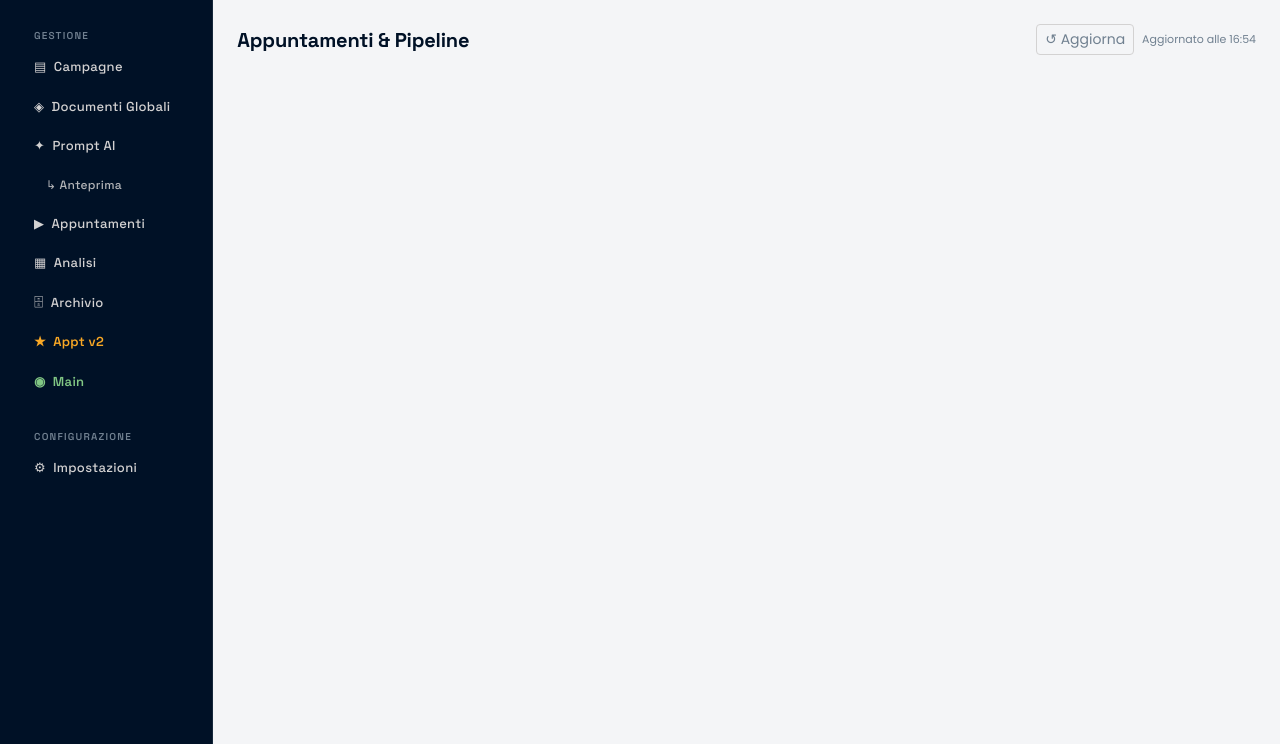
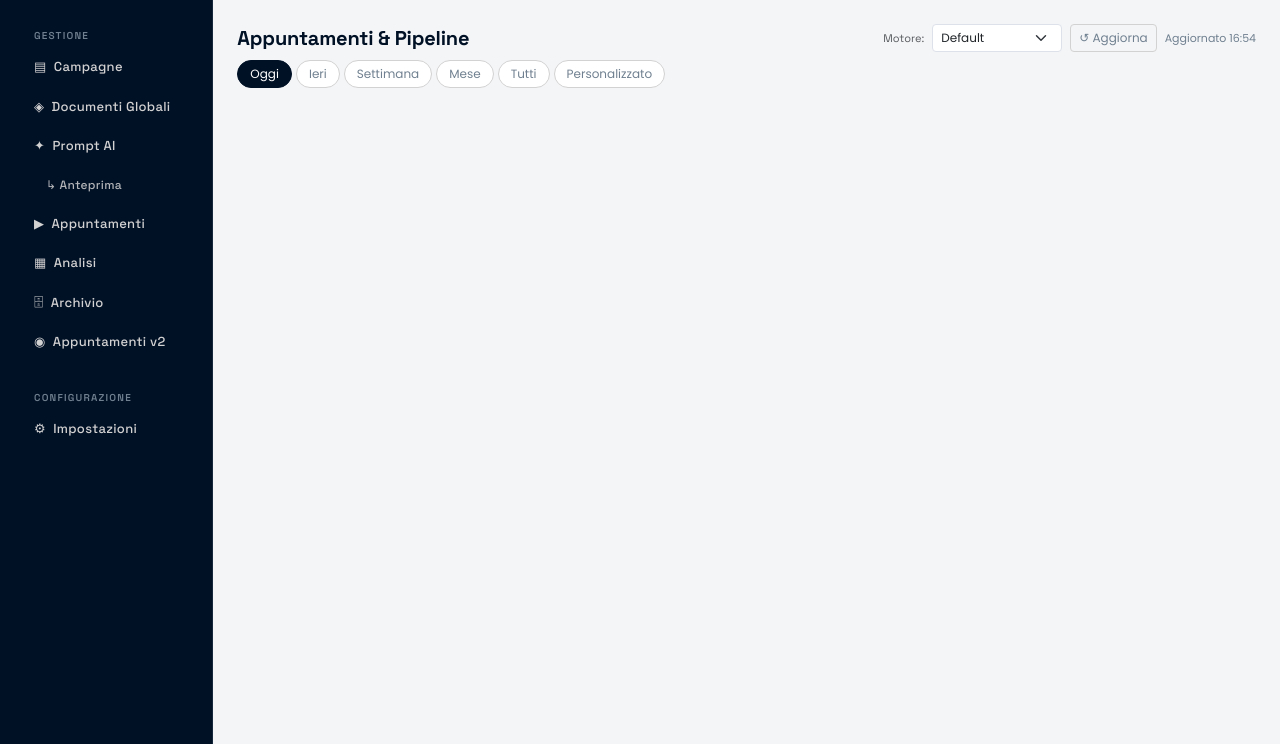
Before and after one commit to pierluigipontecorvo-bot/callcoach-ai, a FastAPI app: template templates/main.html in a window 1280 px wide. Shown: the part 56-800 px from the top of the page. Run offline with FastAPI, Linux system fonts and the light colour scheme; the template is opened without the code that fills it, so the values that code supplies are empty; parts of the project's set-up code (start-up, migrations or seed data) failed here and were passed over.

Commit message:
Fix: settings 500, main page filtri periodo + selettore motore
- Settings page: tabelle create inline se non esistono, no più 500
- main.html: aggiunto selettore motore (OpenAI/AssemblyAI) in header
- main.html: aggiunto filtri periodo pill-button (Oggi/Ieri/Sett/Mese/Tutti/Custom)
- Sidebar: voce unica Appuntamenti v2 → /admin/ui/main
- appointments/data: supporto parametro ?period= per filtrare per data

Co-Authored-By: Claude Sonnet 4.6 <noreply@anthropic.com>

```diff
--- a/templates/base.html
+++ b/templates/base.html
@@ -251,17 +251,9 @@
           </a>
         </li>
         <li class="nav-item">
-          <a class="nav-link {% if active_page == 'appointments2' %}active{% endif %}"
-             href="/admin/ui/appointments2"
-             style="color:#f9a825;font-weight:600;">
-            ★ &nbsp;Appt v2
-          </a>
-        </li>
-        <li class="nav-item">
           <a class="nav-link {% if active_page == 'main' %}active{% endif %}"
-             href="/admin/ui/main"
-             style="color:#81c784;font-weight:600;">
-            ◉ &nbsp;Main
+             href="/admin/ui/main">
+            ◉ &nbsp;Appuntamenti v2
           </a>
         </li>
       </ul>
--- a/templates/main.html
+++ b/templates/main.html
@@ -1,91 +1,159 @@
 {% extends "base.html" %}
-{% block title %}Main — CallCoach Admin{% endblock %}
+{% block title %}Appuntamenti — CallCoach Admin{% endblock %}
 
 {% block content %}
-<div class="d-flex justify-content-between align-items-center mb-3">
+<!-- ── Header ─────────────────────────────────────────────────────── -->
+<div class="d-flex justify-content-between align-items-center mb-2">
   <h4 class="fw-bold mb-0">Appuntamenti &amp; Pipeline</h4>
   <div class="d-flex gap-2 align-items-center">
-    <button id="btn-refresh" class="btn btn-sm btn-outline-secondary" onclick="loadData(true)">
+
+    <!-- Motore trascrizione globale -->
+    <label class="text-muted mb-0" style="font-size:11px; font-family:'Space Grotesk',sans-serif; white-space:nowrap;">
+      Motore:
+    </label>
+    <select id="global-engine" class="form-select form-select-sm" style="width:130px; font-size:12px;">
+      <option value="">Default</option>
+      <option value="openai">OpenAI</option>
+      <option value="assemblyai">AssemblyAI</option>
+    </select>
+
+    <button id="btn-refresh" class="btn btn-sm btn-outline-secondary" onclick="loadData(true)" style="font-size:12px;">
       ↺ Aggiorna
     </button>
     <span id="last-updated" style="font-size:11px; color:#708090;"></span>
   </div>
 </div>
 
+<!-- ── Filtri periodo ─────────────────────────────────────────────── -->
+<div class="d-flex gap-1 align-items-center mb-3 flex-wrap" id="period-bar">
+  <button class="btn btn-sm period-btn active" data-period="today"     style="font-size:12px; padding:4px 12px;">Oggi</button>
+  <button class="btn btn-sm period-btn"         data-period="yesterday" style="font-size:12px; padding:4px 12px;">Ieri</button>
+  <button class="btn btn-sm period-btn"         data-period="week"      style="font-size:12px; padding:4px 12px;">Settimana</button>
+  <button class="btn btn-sm period-btn"         data-period="month"     style="font-size:12px; padding:4px 12px;">Mese</button>
+  <button class="btn btn-sm period-btn"         data-period="all"       style="font-size:12px; padding:4px 12px;">Tutti</button>
+  <button class="btn btn-sm period-btn"         data-period="custom"    style="font-size:12px; padding:4px 12px;">Personalizzato</button>
+  <!-- Custom date range picker (hidden by default) -->
+  <span id="custom-range" class="d-none d-flex gap-1 align-items-center ms-1">
+    <input type="date" id="date-from" class="form-control form-control-sm" style="width:135px; font-size:12px;">
+    <span style="font-size:12px; color:#708090;">→</span>
+    <input type="date" id="date-to"   class="form-control form-control-sm" style="width:135px; font-size:12px;">
+    <button class="btn btn-sm btn-dark" onclick="loadData(true)" style="font-size:12px;">OK</button>
+  </span>
+</div>
+
 <!-- ── Table container ─────────────────────────────────────────────── -->
 <div id="main-table-container">
   <div class="text-center py-5 text-muted" style="font-size:13px;">
     <div class="spinner-border spinner-border-sm me-2" role="status"></div>
-    Caricamento appuntamenti...
+    Caricamento...
   </div>
 </div>
 {% endblock %}
 
 {% block scripts %}
+<style>
+.period-btn {
+  background: #fff;
+  border: 1px solid #d3d2d2;
+  color: #708090;
+  border-radius: 20px;
+}
+.period-btn:hover {
+  background: #f0f3f8;
+  color: #001126;
+}
+.period-btn.active {
+  background: #001126;
+  border-color: #001126;
+  color: #fff;
+}
+</style>
 <script>
-var _pollTimer = null;
+var _pollTimer   = null;
 var _hasProcessing = false;
+var _currentPeriod = 'today';
 
+/* ── Period filter ─────────────────────────── */
+document.querySelectorAll('.period-btn').forEach(function(btn) {
+  btn.addEventListener('click', function() {
+    document.querySelectorAll('.period-btn').forEach(function(b){ b.classList.remove('active'); });
+    btn.classList.add('active');
+    _currentPeriod = btn.dataset.period;
+    var customRange = document.getElementById('custom-range');
+    if (_currentPeriod === 'custom') {
+      customRange.classList.remove('d-none');
+    } else {
+      customRange.classList.add('d-none');
+      loadData(false);
+    }
+  });
+});
+
+/* ── Load table data ───────────────────────── */
 function loadData(forceRefresh) {
-  var url = '/admin/ui/appointments/data?v=3' + (forceRefresh ? '&refresh=1' : '');
+  var url = '/admin/ui/appointments/data?v=3&period=' + _currentPeriod;
+  if (_currentPeriod === 'custom') {
+    var df = document.getElementById('date-from').value;
+    var dt = document.getElementById('date-to').value;
+    if (df) url += '&date_from=' + df;
+    if (dt) url += '&date_to='   + dt;
+  }
+  if (forceRefresh) url += '&refresh=1';
+
   document.getElementById('btn-refresh').disabled = true;
   fetch(url)
-    .then(function(r) { return r.text(); })
-    .then(function(html) {
+    .then(function(r){ return r.text(); })
+    .then(function(html){
       document.getElementById('main-table-container').innerHTML = html;
       var now = new Date();
       document.getElementById('last-updated').textContent =
-        'Aggiornato alle ' + now.getHours() + ':' + String(now.getMinutes()).padStart(2,'0');
+        'Aggiornato ' + now.getHours() + ':' + String(now.getMinutes()).padStart(2,'0');
       document.getElementById('btn-refresh').disabled = false;
       schedulePolling();
     })
-    .catch(function(err) {
+    .catch(function(){
       document.getElementById('btn-refresh').disabled = false;
-      console.error('loadData error', err);
     });
 }
 
+/* ── Polling ───────────────────────────────── */
 function schedulePolling() {
   if (_pollTimer) clearTimeout(_pollTimer);
-  // Poll every 8 seconds for in-progress analyses
   _pollTimer = setTimeout(pollStatus, 8000);
 }
 
 function pollStatus() {
   fetch('/admin/ui/appointments/status-poll')
-    .then(function(r) { return r.json(); })
-    .then(function(data) {
+    .then(function(r){ return r.json(); })
+    .then(function(data){
       _hasProcessing = data.has_processing;
-      data.items.forEach(function(item) {
-        updateRowStatus(item);
-      });
-      if (_hasProcessing) {
-        schedulePolling();
-      }
+      data.items.forEach(updateRowStatus);
+      if (_hasProcessing) schedulePolling();
     })
-    .catch(function() {
+    .catch(function(){
       if (_hasProcessing) schedulePolling();
     });
 }
 
 function updateRowStatus(item) {
-  // Update pipeline progress badge in the row
-  var cell = document.querySelector('[data-appt-id="' + item.appt_id + '"] .pipeline-status-cell');
+  var row = document.querySelector('[data-appt-id="' + item.appt_id + '"]');
+  if (!row) return;
+  var cell = row.querySelector('.pipeline-status-cell');
   if (!cell) return;
 
-  var pct = item.progress || 0;
-  var msg = item.step_message || '';
+  var pct    = item.progress || 0;
+  var msg    = item.step_message || '';
   var status = item.status;
 
   if (status === 'completed') {
     var ql = item.qualification_level || '';
-    cell.innerHTML = '<span class="badge ' + qualBadgeClass(ql) + '">' + qualLabel(ql) + '</span>';
+    cell.innerHTML = '<span class="badge ' + qualBadgeClass(ql) + '" style="font-size:11px;">' + qualLabel(ql) + '</span>';
   } else if (status === 'error') {
-    cell.innerHTML = '<span class="badge bg-danger">Errore</span>';
+    cell.innerHTML = '<span class="badge bg-danger" style="font-size:11px;">Errore</span>';
   } else {
     cell.innerHTML = (
-      '<div class="progress" style="height:6px; margin-bottom:4px;">' +
-      '<div class="progress-bar" style="width:' + pct + '%"></div>' +
+      '<div class="progress" style="height:5px; margin-bottom:3px;">' +
+      '<div class="progress-bar progress-bar-striped progress-bar-animated" style="width:' + pct + '%"></div>' +
       '</div>' +
       '<span style="font-size:10px; color:#708090;">' + (msg || 'In corso...') + '</span>'
     );
@@ -93,42 +161,53 @@ function updateRowStatus(item) {
 }
 
 function qualBadgeClass(ql) {
-  var map = {
-    'eccellente': 'bg-success', 'buona': 'bg-primary',
-    'sufficiente': 'bg-info', 'da_migliorare': 'bg-warning text-dark',
-    'inaccurata': 'bg-danger', 'non_in_target': 'bg-secondary',
-    'errore_tecnico': 'bg-dark',
-  };
-  return map[ql] || 'bg-secondary';
+  return ({
+    'eccellente':    'bg-success',
+    'buona':         'bg-primary',
+    'sufficiente':   'bg-info text-dark',
+    'da_migliorare': 'bg-warning text-dark',
+    'inaccurata':    'bg-danger',
+    'non_in_target': 'bg-secondary',
+    'errore_tecnico':'bg-dark',
+  })[ql] || 'bg-secondary';
 }
 
 function qualLabel(ql) {
-  var map = {
-    'eccellente': 'Eccellente', 'buona': 'Buona',
-    'sufficiente': 'Sufficiente', 'da_migliorare': 'Da migliorare',
-    'inaccurata': 'Inaccurata', 'non_in_target': 'Non in target',
-    'errore_tecnico': 'Errore tecnico',
-  };
-  return map[ql] || ql;
+  return ({
+    'eccellente':    'Eccellente',
+    'buona':         'Buona',
+    'sufficiente':   'Sufficiente',
+    'da_migliorare': 'Da migliorare',
+    'inaccurata':    'Inaccurata',
+    'non_in_target': 'Non in target',
+    'errore_tecnico':'Errore tecnico',
+  })[ql] || ql;
 }
 
-function triggerAnalysis(accountId, appointmentId, engine) {
-  if (!confirm('Avviare l\'analisi per questo appuntamento?')) return;
+/* ── Trigger analysis ──────────────────────── */
+function triggerAnalysis(accountId, appointmentId) {
+  var engine = document.getElementById('global-engine').value;
   var url = '/admin/ui/appointments/' + accountId + '/' + appointmentId + '/analyze';
   if (engine) url += '?engine=' + encodeURIComponent(engine);
   fetch(url, { method: 'POST' })
-    .then(function(r) { return r.json(); })
-    .then(function(data) {
+    .then(function(r){ return r.json(); })
+    .then(function(data){
       if (data.ok) {
-        alert('Analisi avviata.');
-        setTimeout(function() { loadData(false); }, 2000);
+        setTimeout(function(){ loadData(false); }, 1500);
       } else {
         alert('Errore: ' + (data.error || 'sconosciuto'));
       }
     });
 }
 
-// Initial load
+/* ── Init ──────────────────────────────────── */
+// Set today's dates as default for custom picker
+(function(){
+  var today = new Date().toISOString().slice(0,10);
+  document.getElementById('date-from').value = today;
+  document.getElementById('date-to').value   = today;
+})();
+
 loadData(false);
 </script>
 {% endblock %}
```
Also changed, not shown: routers/admin_ui.py (+102 -7 lines).
